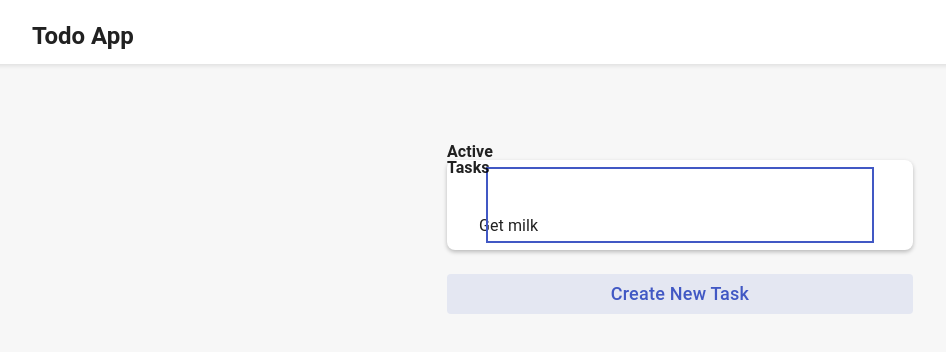
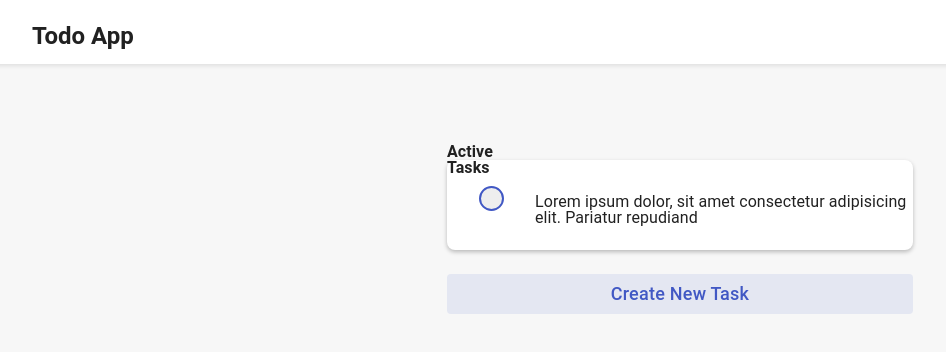
Before and after one commit to cremalab/israel-todo, a React (Create React App) app: page / in a window 1280 px wide. Shown: the top 352 px of the page, without its empty margins (40-986 px from the left). Built offline with nearby package versions, Linux system fonts and the light colour scheme.

Commit message:
ADAIG-9: continuing to work on styling

```diff
--- a/package.json
+++ b/package.json
@@ -3,6 +3,7 @@
   "version": "0.1.0",
   "private": true,
   "dependencies": {
+    "@material-ui/icons": "^4.11.2",
     "react": "17.0.2",
     "react-dom": "17.0.2",
     "react-scripts": "4.0.3",
--- a/src/components/App/index.tsx
+++ b/src/components/App/index.tsx
@@ -4,16 +4,19 @@ export function App() {
   return (
     <div className="App">
       <div id="header">
-        <p>Todo App</p>
+        <p id="header-title">Todo App</p>
       </div>
 
       <div className="active">
-        <div className="checkbox">
-          <div className="ellipse"></div>
-        </div>
         <div className="content">
+          <div className="checkbox">
+            <span className="ellipse"></span>
+          </div>
           <div className="text-date">
-            <p className="text">Get milk</p>
+            <p className="text">
+              Lorem ipsum dolor, sit amet consectetur adipisicing elit. Pariatur
+              repudiand
+            </p>
           </div>
         </div>
       </div>
--- a/src/components/App/styles.css
+++ b/src/components/App/styles.css
@@ -22,7 +22,7 @@
   box-shadow: 0px 2px 4px rgba(0, 0, 0, 0.1);
 }
 
-p {
+#header-title {
   position: absolute;
   height: 24px;
   left: 5%;
@@ -268,13 +268,13 @@ p {
 
 .ellipse {
   position: absolute;
-  left: 8.33%;
-  right: 8.33%;
-  top: 8.33%;
-  bottom: 8.33%;
+  height: 25px;
+  width: 25px;
+  background-color: #eee;
+  border-radius: 50%;
+  border: 2px solid #4158c4;
+}
 
-  /* Primary */
-
-  border: 2px solid #4158c4;
-  box-sizing: border-box;
+.checkbox:hover input ~ .checkmark {
+  background-color: #ccc;
 }
```
Also changed, not shown: 1 other file (tests, documents, lock files or other folders).
